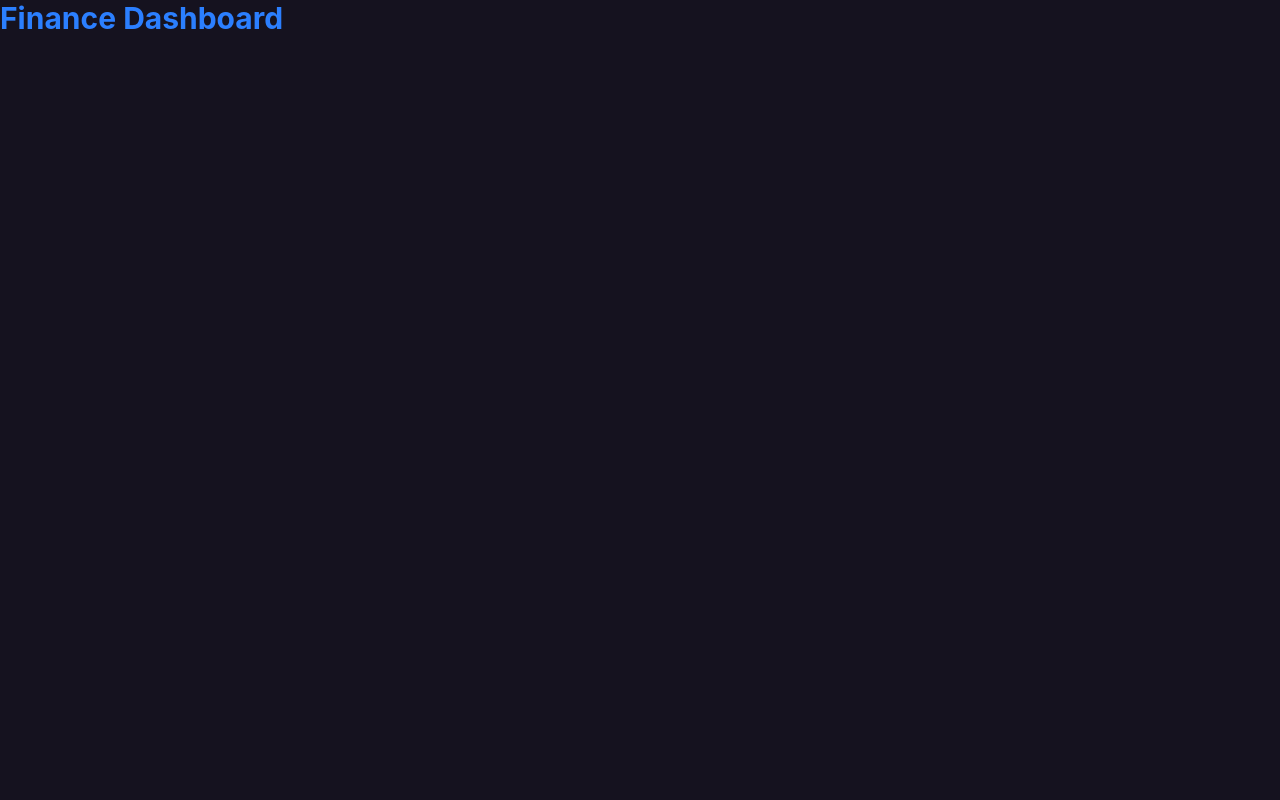
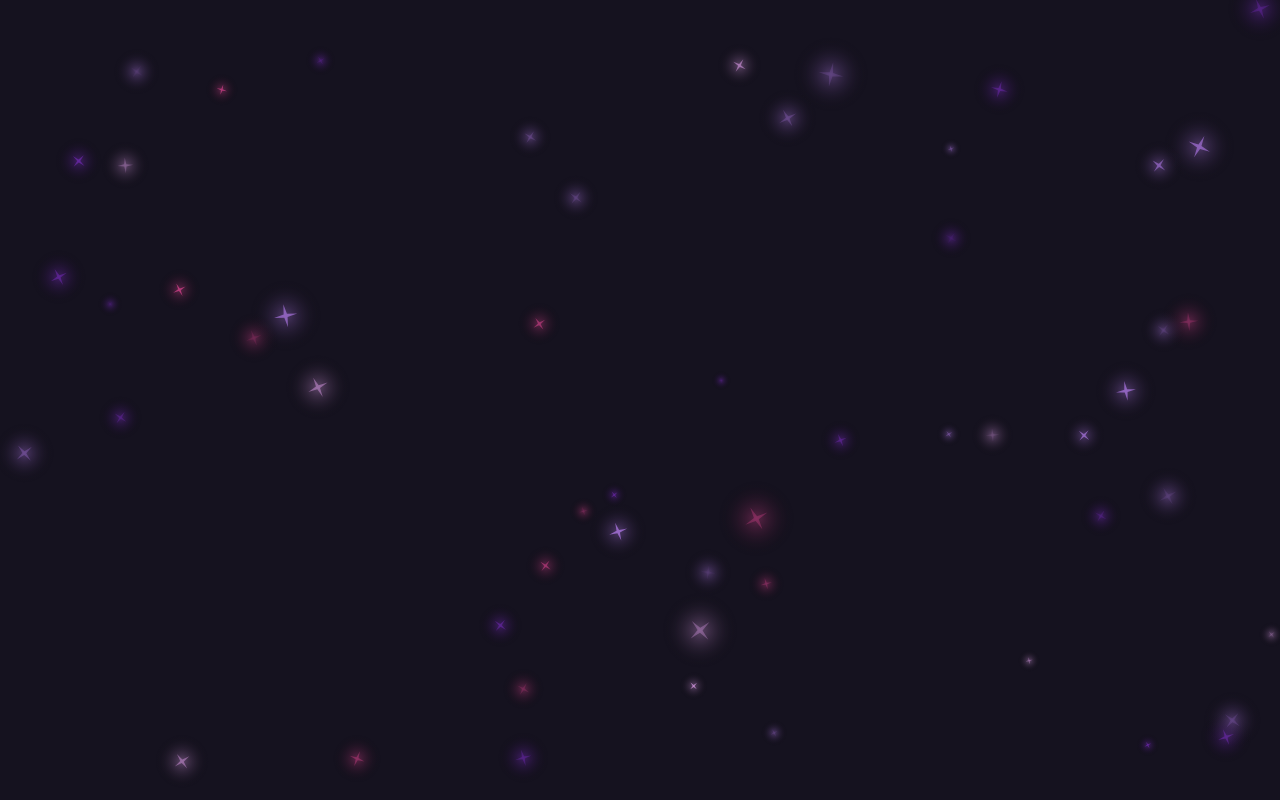
Before and after one commit to erikalaiane/finance-dashboard, a React (Vite) app: page / in a window 1280 px wide. Built offline with nearby package versions, Linux system fonts and the light colour scheme.

Commit message:
feat: add star background and root layout with design system tokens

```diff
--- a/src/App.tsx
+++ b/src/App.tsx
@@ -1,9 +1,14 @@
+import { BrowserRouter, Routes, Route } from "react-router-dom";
+import { RootLayout } from "./assets/components/layout/RootLayout";
+
 function App() {
   return (
-    <h1 className="text-3xl font-bold text-blue-500">
-      Finance Dashboard
-    </h1>
-  )
+    <BrowserRouter>
+      <Routes>
+        <Route path="/" element={<RootLayout />} />
+      </Routes>
+    </BrowserRouter>
+  );
 }
 
-export default App
+export default App;
```
